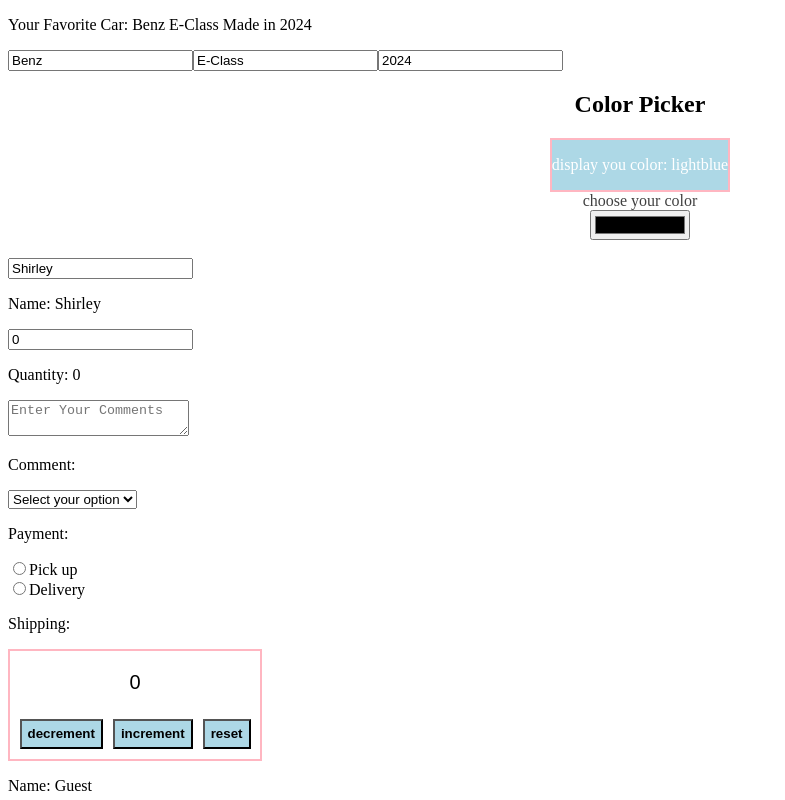
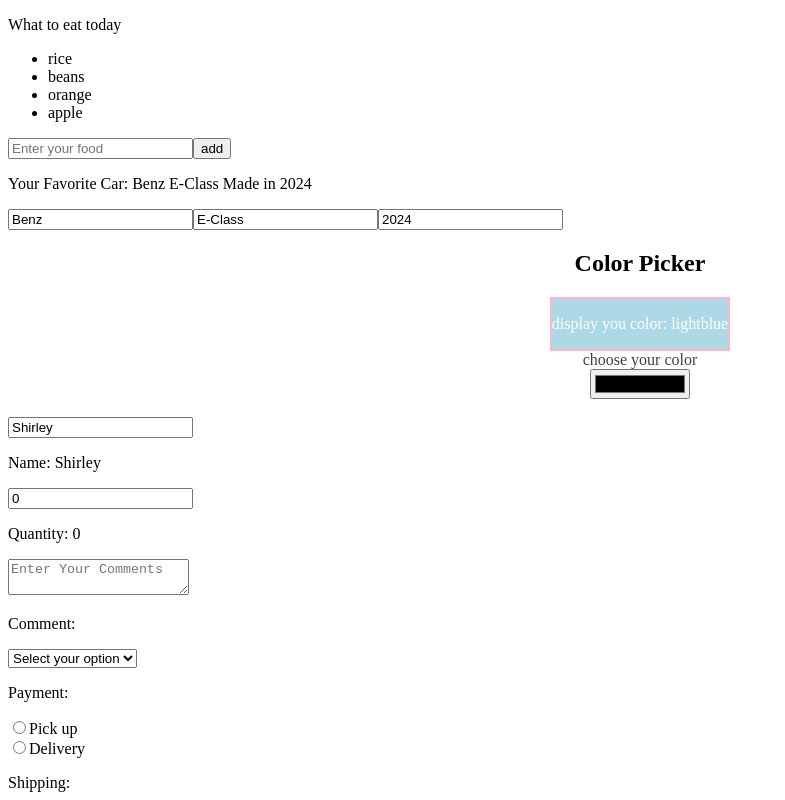
Before and after one commit to hi-jennie/react-website, a React (Vite) app in the folder my-react-app/: page / in a window 1280 px wide. Shown: the top 800 px of the page, without its empty margins (0-785 px from the left). Built offline with nearby package versions, Linux system fonts and the light colour scheme.

Commit message:
update array

```diff
--- a/my-react-app/src/App.jsx
+++ b/my-react-app/src/App.jsx
@@ -12,6 +12,7 @@ import Counter from "./Counter.jsx";
 import InputComponent from "./InputComponent.jsx";
 import ColorPicker from "./ColorPicker.jsx";
 import UpdateObject from "./UpdateObject.jsx";
+import UpdateArray from "./UpdateArray.jsx";
 
 function App() {
 
@@ -31,6 +32,7 @@ function App() {
 
     return (
         <>
+            <UpdateArray/>
             <UpdateObject/>
             <ColorPicker/><br/>
             <InputComponent/>
--- a/my-react-app/src/Counter.jsx
+++ b/my-react-app/src/Counter.jsx
@@ -1,4 +1,4 @@
-import React, {useState} from 'react';
+import {useState} from 'react';
 
 function Counter() {
     const [count, setCount] = useState(0);
--- /dev/null
+++ b/my-react-app/src/UpdateArray.jsx
@@ -0,0 +1,30 @@
+import {useState} from 'react';
+
+function  UpdateArray() {
+    const [foods, setFoods] = useState(['rice', 'beans', 'orange', 'apple']);
+
+    function handelAddFood() {
+        const newFood = document.getElementById('foodInput').value;
+        document.getElementById('foodInput').value='';
+        setFoods(f => [...f, newFood]);
+    }
+
+    function handleDelFood(index) {
+        setFoods(f => f.filter((food, i) => i !== index));
+    }
+
+    return (
+        <div>
+            <p>What to eat today</p>
+            <ul>
+                {foods.map((food, index)=>(
+                    <li key={index} onClick={()=>handleDelFood(index)}>{food}</li>
+                ))}
+            </ul>
+            <input type='text' id='foodInput' placeholder='Enter your food'/>
+            <button onClick={handelAddFood}>add</button>
+        </div>
+    );
+}
+
+export default UpdateArray;
--- a/my-react-app/src/UpdateObject.jsx
+++ b/my-react-app/src/UpdateObject.jsx
@@ -1,4 +1,4 @@
-import React, {useState} from 'react';
+import  {useState} from 'react';
 
 
 function UpdateObject() {
```
